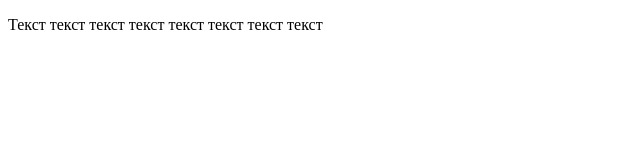
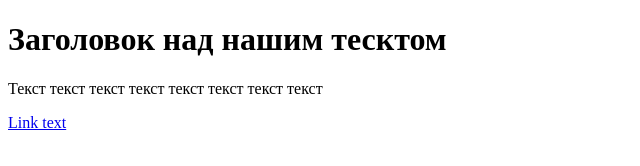
Before and after one commit to shakta/git-basics, a plain HTML site: page test.html in a window 1280 px wide. Shown: the whole page, without its empty margins (0-640 px from the left). Drawn offline with Linux system fonts and the light colour scheme.

Commit message:
link and headers added

```diff
--- a/test.html
+++ b/test.html
@@ -2,9 +2,11 @@
 
 <html>
     <head>
-        <title>Заголовок страницы</title>
+        <title>название нашего сайта</title>
     </head>
     <body>
+        <h1>Заголовок над нашим тесктом</h1>
         <p>Текст текст текст текст текст текст текст текст</p>
+        <a href="#header">Link text</a>
     </body>
 </html>
```
